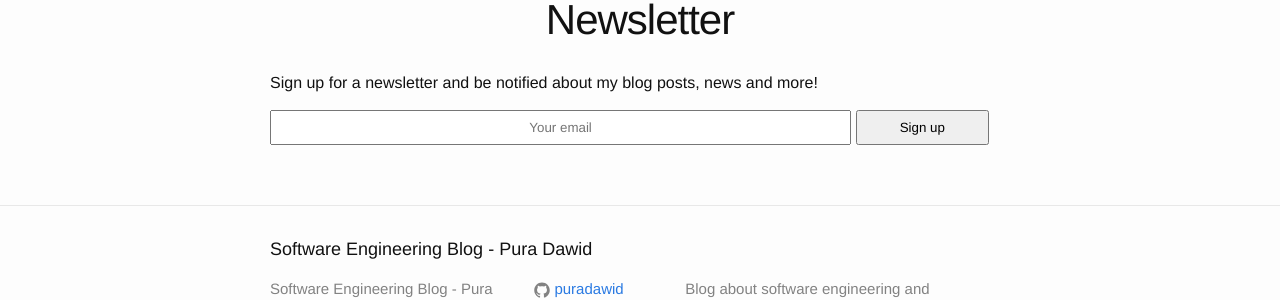
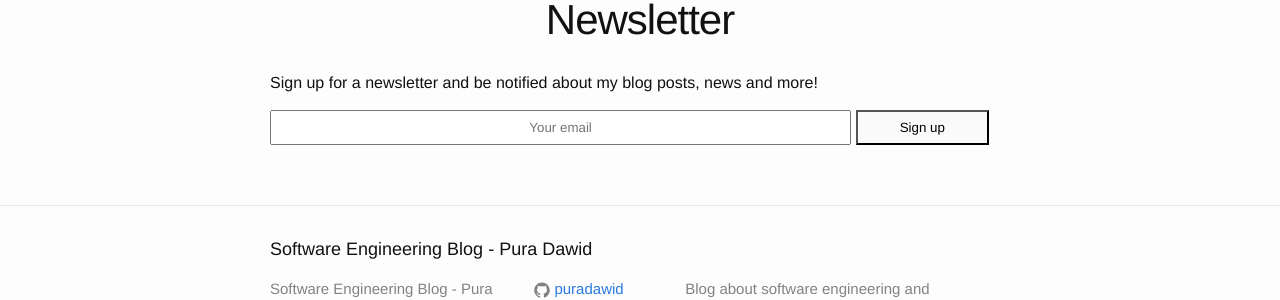
Before and after one commit to puradawid/puradawid.github.io, a Jekyll site: the page built from newsletter.md, in a window 1280 px wide. Shown: the part 149-449 px from the top of the page. Built offline with Jekyll 4.4.1, drawn with Linux system fonts in a browser that asks for light colours.

Commit message:
Change singup button background colour

```diff
--- a/_sass/_my_overrides.scss
+++ b/_sass/_my_overrides.scss
@@ -92,6 +92,7 @@
 
   input[type="submit"] {
     width: 18%;
+    background-color: #fafafa;
   }
 
   .thankyou {
```
